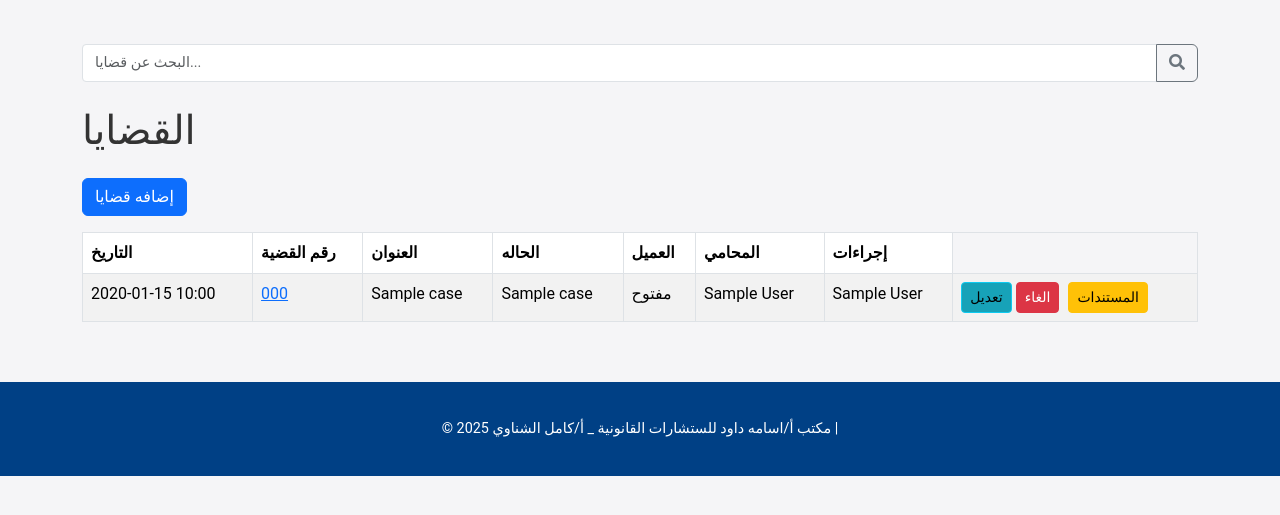
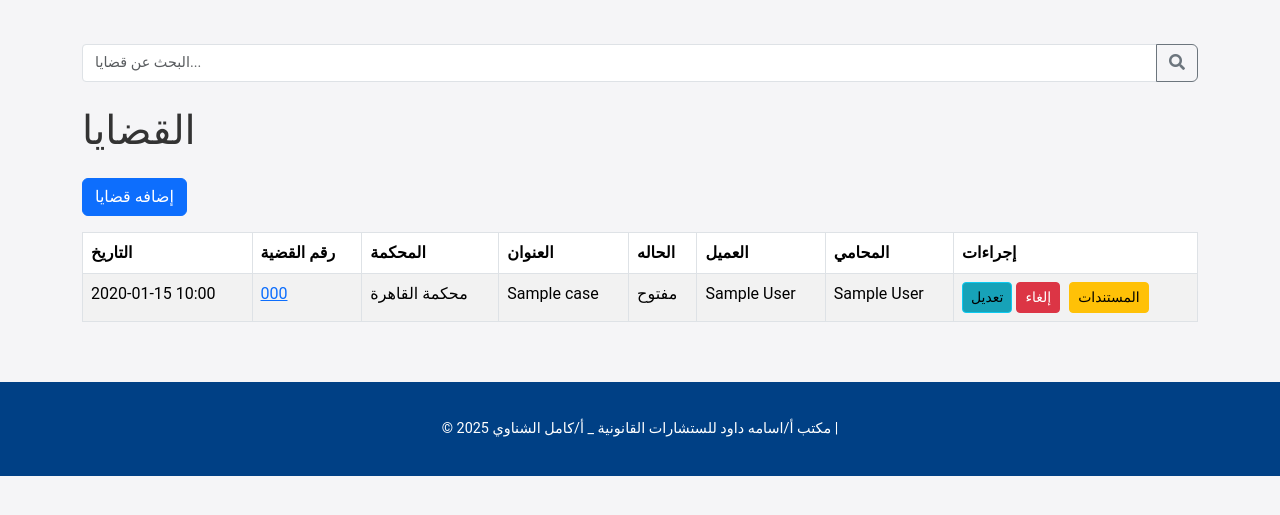
Before and after one commit to MmahmoudEg/Law_firm_system-, a Django app: page /cases/ in a window 1280 px wide. Shown: the part 96-611 px from the top of the page. Run offline with Django 5.2, Linux system fonts and the light colour scheme; tables that the repository leaves empty hold one stand-in row (Sample ...); some libraries are stand-ins or nearby versions.

Commit message:
court added

```diff
--- a/cases/forms.py
+++ b/cases/forms.py
@@ -41,7 +41,7 @@ class CaseForm(forms.ModelForm):
     attachment = forms.FileField(widget=ResubmitFileWidget, required=False)
     class Meta:
         model = Case
-        fields = ['case_number','title', 'client', 'lawyer', 'status',  'description']
+        fields = ['case_number','court','title', 'client', 'lawyer', 'status',  'description']
 
 
 
--- a/cases/models.py
+++ b/cases/models.py
@@ -29,12 +29,20 @@ class Case(models.Model):
         ('OPEN', 'مفتوح'),
         ('CLOSED', 'مغلق')
     )
+    COURT_CHOICES = (
+        ('CAIRO_COURT', 'محكمة القاهرة'),
+        ('ALEX_COURT', 'محكمة الإسكندرية'),
+        ('GIZA_COURT', 'محكمة الجيزة'),
+        ('LUXOR_COURT', 'محكمة الأقصر'),
+        ('ASWAN_COURT', 'محكمة أسوان'),
+    )
     case_number = models.CharField(max_length=20, unique=True, blank=False, null=False)
     title = models.CharField(max_length=100)
     description = models.TextField()
     status = models.CharField(max_length=10, choices=STATUS_CHOICES)
     client = models.ForeignKey(Client, on_delete=models.CASCADE)
     lawyer = models.ForeignKey(Lawyer, on_delete=models.CASCADE)
+    court = models.CharField(max_length=20, choices=COURT_CHOICES, default='CAIRO_COURT')
     created_at = models.DateTimeField(auto_now_add=True)
     updated_at = models.DateTimeField(auto_now=True)
 
--- a/cases/templates/cases/case_list.html
+++ b/cases/templates/cases/case_list.html
@@ -19,11 +19,13 @@
 
 <h1 class="mb-4">القضايا</h1>
 <a class="btn btn-primary mb-3" href="{% url 'cases:case_create' %}">إضافه قضايا</a>
+
 <table class="table table-striped table-bordered">
     <thead class="thead-dark">
         <tr>
             <th>التاريخ</th>
             <th>رقم القضية</th>
+            <th>المحكمة</th>
             <th>العنوان</th>
             <th>الحاله</th>
             <th>العميل</th>
@@ -35,18 +37,21 @@
         {% for case in object_list %}
         <tr>
             <td>{{ case.created_at|date:"Y-m-d H:i" }}</td>
-            <td><a href="#" class="case-number" data-description="{{ case.description }}">{{ case.case_number }}</a></td>
-            <td>{{ case.title }}</td>
+
+            <!-- ✅ Clicking this will open the modal and show the description -->
+            <td>
+                <a href="#" class="case-number" data-description="{{ case.description }}" data-bs-toggle="modal" data-bs-target="#caseDescriptionModal">
+                    {{ case.case_number }}
+                </a>
+            </td>
+            <td>{{ case.get_court_display }}</td>
             <td>{{ case.title }}</td>
             <td>{{ case.get_status_display }}</td>
             <td>{{ case.client.first_name }} {{ case.client.last_name }}</td>
             <td>{{ case.lawyer.first_name }} {{ case.lawyer.last_name }}</td>
             <td>
-                <!-- English Buttons (Remove these) -->
-                <!-- Arabic Buttons with Document View -->
                 <a class="btn btn-sm btn-info" href="{% url 'cases:case_update' case.pk %}">تعديل</a>
-                <a class="btn btn-sm btn-danger" href="{% url 'cases:case_delete' case.pk %}">الغاء</a>
-                <!-- Add View Documents button here -->
+                <a class="btn btn-sm btn-danger" href="{% url 'cases:case_delete' case.pk %}">إلغاء</a>
                 <a href="{% url 'cases:case_documents' pk=case.pk %}" class="btn btn-sm btn-warning">
                     المستندات
                 </a>
@@ -54,9 +59,40 @@
         </tr>
         {% empty %}
         <tr>
-            <td colspan="5" class="text-center">لم يتم العثور علي اي قضايا.</td>
+            <td colspan="7" class="text-center">لم يتم العثور علي اي قضايا.</td>
         </tr>
         {% endfor %}
     </tbody>
 </table>
+
+<!-- ✅ Case Description Modal -->
+<div class="modal fade" id="caseDescriptionModal" tabindex="-1" aria-labelledby="caseDescriptionModalLabel" aria-hidden="true">
+    <div class="modal-dialog">
+        <div class="modal-content">
+            <div class="modal-header">
+                <h5 class="modal-title" id="caseDescriptionModalLabel">تفاصيل القضية</h5>
+                <button type="button" class="btn-close" data-bs-dismiss="modal" aria-label="Close"></button>
+            </div>
+            <div class="modal-body">
+                <p id="modal-case-description"></p>
+            </div>
+            <div class="modal-footer">
+                <button type="button" class="btn btn-secondary" data-bs-dismiss="modal">إغلاق</button>
+            </div>
+        </div>
+    </div>
+</div>
+
+<!-- ✅ JavaScript to Open Modal and Show Description -->
+<script>
+document.addEventListener('DOMContentLoaded', function () {
+    document.querySelectorAll('.case-number').forEach(function (element) {
+        element.addEventListener('click', function () {
+            const description = this.getAttribute('data-description');
+            document.getElementById('modal-case-description').textContent = description;
+        });
+    });
+});
+</script>
+
 {% endblock %}
```
Also changed, not shown: cases/templates/cases/case_form.html (+8 -0 lines), cases/migrations/0006_case_court.py (added).
